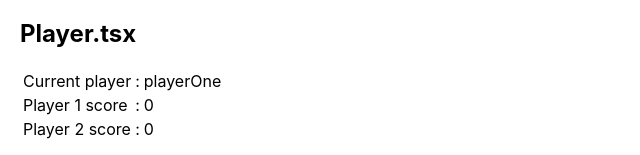
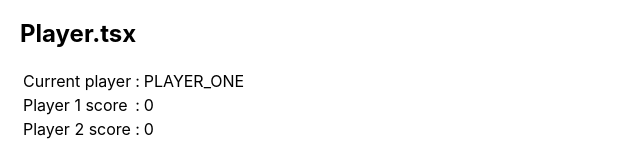
Before and after one commit to nielslange/react-backgammon, a React (Create React App) app: page / in a window 1280 px wide. Shown: the part 462-617 px from the top of the page, without its empty margins (0-640 px from the left). Built offline with nearby package versions, Linux system fonts and the light colour scheme.

Commit message:
Refactor code

```diff
--- a/package.json
+++ b/package.json
@@ -46,6 +46,7 @@
     ]
   },
   "devDependencies": {
-    "@types/uuid": "9.0.0"
+    "@types/uuid": "9.0.0",
+    "utility-types": "^3.10.0"
   }
 }
--- a/src/components/Players.tsx
+++ b/src/components/Players.tsx
@@ -8,11 +8,11 @@ import {
 const Players = () => {
   const dispatch = useDispatch();
   const currentPlayer = useSelector((state: any) => state.currentPlayer);
-  const playerOneScore = useSelector((state: any) => state.scores.playerOne);
-  const playerTwoScore = useSelector((state: any) => state.scores.playerTwo);
+  const PLAYER_ONEScore = useSelector((state: any) => state.scores.PLAYER_ONE);
+  const PLAYER_TWOScore = useSelector((state: any) => state.scores.PLAYER_TWO);
 
   const handleToggleCurrentPlayer = () => {
-    const player = currentPlayer === "playerOne" ? "playerTwo" : "playerOne";
+    const player = currentPlayer === "PLAYER_ONE" ? "PLAYER_TWO" : "PLAYER_ONE";
     return dispatch(toggleCurrentPlayer({ player }));
   };
 
@@ -22,9 +22,9 @@ const Players = () => {
 
   const handleUpdateScore = (player: string, increase: number) => {
     const score =
-      player === "playerOne"
-        ? playerOneScore + increase
-        : playerTwoScore + increase;
+      player === "PLAYER_ONE"
+        ? PLAYER_ONEScore + increase
+        : PLAYER_TWOScore + increase;
     console.log({ player, score });
     return dispatch(updateScore(player, score));
   };
@@ -43,31 +43,31 @@ const Players = () => {
           <tr>
             <td>Player 1 score</td>
             <td>:</td>
-            <td>{playerOneScore}</td>
+            <td>{PLAYER_ONEScore}</td>
           </tr>
           <tr>
             <td>Player 2 score</td>
             <td>:</td>
-            <td>{playerTwoScore}</td>
+            <td>{PLAYER_TWOScore}</td>
           </tr>
         </tbody>
       </table>
 
       <button onClick={handleToggleCurrentPlayer}>Toggle current player</button>
       <br />
-      <button onClick={() => handleSetCurrentPlayer("playerOne")}>
+      <button onClick={() => handleSetCurrentPlayer("PLAYER_ONE")}>
         Change to player one
       </button>
       <br />
-      <button onClick={() => handleSetCurrentPlayer("playerTwo")}>
+      <button onClick={() => handleSetCurrentPlayer("PLAYER_TWO")}>
         Change to player two
       </button>
       <br />
-      <button onClick={() => handleUpdateScore("playerOne", 1)}>
+      <button onClick={() => handleUpdateScore("PLAYER_ONE", 1)}>
         Increase score of player one
       </button>
       <br />
-      <button onClick={() => handleUpdateScore("playerTwo", 1)}>
+      <button onClick={() => handleUpdateScore("PLAYER_TWO", 1)}>
         Increase score of player two
       </button>
     </div>
--- a/src/data/action-types.ts
+++ b/src/data/action-types.ts
@@ -8,6 +8,17 @@ const TYPES = {
   SET_CURRENT_PLAYER: "SET_CURRENT_PLAYER",
   TOGGLE_CURRENT_PLAYER: "TOGGLE_CURRENT_PLAYER",
   MOVE_CHECKER: "MOVE_CHECKER",
+  THROW_OFF_CHECKER: "THROW_OFF_CHECKER",
+  BEAR_OFF_CHECKER: "BEAR_OFF_CHECKER",
+  SHOW_GAME_STATISTICS: "SHOW_GAME_STATISTICS",
+  SHOW_GAME_HISTORY: "SHOW_GAME_HISTORY",
+  UNDO_MOVE: "UNDO_MOVE",
+  REDO_MOVE: "REDO_MOVE",
+  RESET_GAME: "RESET_GAME",
+  SURENDER_GAME: "SURENDER_GAME",
+  SAVE_GAME: "SAVE_GAME",
+  LOAD_GAME: "LOAD_GAME",
+  CALCULATE_PIP_COUNT: "CALCULATE_PIP_COUNT",
 };
 
 export default TYPES;
--- a/src/data/state.ts
+++ b/src/data/state.ts
@@ -1,17 +1,19 @@
+type Player = "PLAYER_ONE" | "PLAYER_TWO";
+
 export interface CheckerProps {
   id: number;
-  player: string;
+  player: Player;
   row: number;
-  state: string;
+  state: "PROGRESS" | "THROWN" | "BEAR_OFF";
 }
 
-export interface State {
+interface State {
   count: number;
   dice: number[];
-  currentPlayer: string;
+  currentPlayer: Player;
   scores: {
-    playerOne: number;
-    playerTwo: number;
+    PLAYER_ONE: number;
+    PLAYER_TWO: number;
   };
   checkers: CheckerProps[];
 }
@@ -19,41 +21,41 @@ export interface State {
 export const initialState: State = {
   count: 0,
   dice: [],
-  currentPlayer: "playerOne",
+  currentPlayer: "PLAYER_ONE",
   scores: {
-    playerOne: 0,
-    playerTwo: 0,
+    PLAYER_ONE: 0,
+    PLAYER_TWO: 0,
   },
   checkers: [
-    { id: 1, player: "playerOne", row: 1, state: "active" },
-    { id: 2, player: "playerOne", row: 1, state: "active" },
-    { id: 3, player: "playerOne", row: 12, state: "active" },
-    { id: 4, player: "playerOne", row: 12, state: "active" },
-    { id: 5, player: "playerOne", row: 12, state: "active" },
-    { id: 6, player: "playerOne", row: 12, state: "active" },
-    { id: 7, player: "playerOne", row: 12, state: "active" },
-    { id: 8, player: "playerOne", row: 17, state: "active" },
-    { id: 9, player: "playerOne", row: 17, state: "active" },
-    { id: 10, player: "playerOne", row: 17, state: "active" },
-    { id: 11, player: "playerOne", row: 19, state: "active" },
-    { id: 12, player: "playerOne", row: 19, state: "active" },
-    { id: 13, player: "playerOne", row: 19, state: "active" },
-    { id: 14, player: "playerOne", row: 19, state: "active" },
-    { id: 15, player: "playerOne", row: 19, state: "active" },
-    { id: 16, player: "playerTwo", row: 24, state: "active" },
-    { id: 17, player: "playerTwo", row: 24, state: "active" },
-    { id: 18, player: "playerTwo", row: 13, state: "active" },
-    { id: 19, player: "playerTwo", row: 13, state: "active" },
-    { id: 20, player: "playerTwo", row: 13, state: "active" },
-    { id: 21, player: "playerTwo", row: 13, state: "active" },
-    { id: 22, player: "playerTwo", row: 13, state: "active" },
-    { id: 23, player: "playerTwo", row: 8, state: "active" },
-    { id: 24, player: "playerTwo", row: 8, state: "active" },
-    { id: 25, player: "playerTwo", row: 8, state: "active" },
-    { id: 26, player: "playerTwo", row: 6, state: "active" },
-    { id: 27, player: "playerTwo", row: 6, state: "active" },
-    { id: 28, player: "playerTwo", row: 6, state: "active" },
-    { id: 29, player: "playerTwo", row: 6, state: "active" },
-    { id: 30, player: "playerTwo", row: 6, state: "active" },
+    { id: 1, player: "PLAYER_ONE", row: 1, state: "PROGRESS" },
+    { id: 2, player: "PLAYER_ONE", row: 1, state: "PROGRESS" },
+    { id: 3, player: "PLAYER_ONE", row: 12, state: "PROGRESS" },
+    { id: 4, player: "PLAYER_ONE", row: 12, state: "PROGRESS" },
+    { id: 5, player: "PLAYER_ONE", row: 12, state: "PROGRESS" },
+    { id: 6, player: "PLAYER_ONE", row: 12, state: "PROGRESS" },
+    { id: 7, player: "PLAYER_ONE", row: 12, state: "PROGRESS" },
+    { id: 8, player: "PLAYER_ONE", row: 17, state: "PROGRESS" },
+    { id: 9, player: "PLAYER_ONE", row: 17, state: "PROGRESS" },
+    { id: 10, player: "PLAYER_ONE", row: 17, state: "PROGRESS" },
+    { id: 11, player: "PLAYER_ONE", row: 19, state: "PROGRESS" },
+    { id: 12, player: "PLAYER_ONE", row: 19, state: "PROGRESS" },
+    { id: 13, player: "PLAYER_ONE", row: 19, state: "PROGRESS" },
+    { id: 14, player: "PLAYER_ONE", row: 19, state: "PROGRESS" },
+    { id: 15, player: "PLAYER_ONE", row: 19, state: "PROGRESS" },
+    { id: 16, player: "PLAYER_TWO", row: 24, state: "PROGRESS" },
+    { id: 17, player: "PLAYER_TWO", row: 24, state: "PROGRESS" },
+    { id: 18, player: "PLAYER_TWO", row: 13, state: "PROGRESS" },
+    { id: 19, player: "PLAYER_TWO", row: 13, state: "PROGRESS" },
+    { id: 20, player: "PLAYER_TWO", row: 13, state: "PROGRESS" },
+    { id: 21, player: "PLAYER_TWO", row: 13, state: "PROGRESS" },
+    { id: 22, player: "PLAYER_TWO", row: 13, state: "PROGRESS" },
+    { id: 23, player: "PLAYER_TWO", row: 8, state: "PROGRESS" },
+    { id: 24, player: "PLAYER_TWO", row: 8, state: "PROGRESS" },
+    { id: 25, player: "PLAYER_TWO", row: 8, state: "PROGRESS" },
+    { id: 26, player: "PLAYER_TWO", row: 6, state: "PROGRESS" },
+    { id: 27, player: "PLAYER_TWO", row: 6, state: "PROGRESS" },
+    { id: 28, player: "PLAYER_TWO", row: 6, state: "PROGRESS" },
+    { id: 29, player: "PLAYER_TWO", row: 6, state: "PROGRESS" },
+    { id: 30, player: "PLAYER_TWO", row: 6, state: "PROGRESS" },
   ],
 };
--- a/src/index.scss
+++ b/src/index.scss
@@ -105,10 +105,10 @@ table {
         text-align: center;
         line-height: 46px;
         cursor: pointer;
-        &[data-player="playerOne"] {
+        &[data-player="PLAYER_ONE"] {
           background-color: #5e81ac;
         }
-        &[data-player="playerTwo"] {
+        &[data-player="PLAYER_TWO"] {
           background-color: #bf616a;
         }
       }
```
Also changed, not shown: src/components/Checker.tsx (+4 -5 lines), 2 other files (tests, documents, lock files or other folders).
